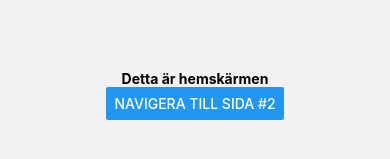
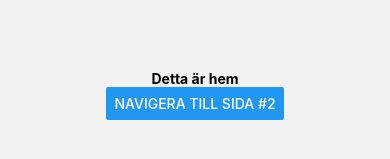
Before and after one commit to chubrubbaloo/EC-Utveckling-For-Android-Plattformar, a React Native app: screen /Home in a window 390 px wide. Shown: the part 359-518 px from the top of the page. Built offline with nearby package versions, Linux system fonts and the light colour scheme.

Commit message:
Test commit

```diff
--- a/screens/Home.js
+++ b/screens/Home.js
@@ -9,7 +9,7 @@ const Home = ({navigation}) => {
 
     return (
         <View style={styles.container}>
-            <Text style={styles.text}>Detta är hemskärmen</Text>
+            <Text style={styles.text}>Detta är hem</Text>
             <Button title='Navigera till sida #2' onPress={handlePress}></Button>
         </View>
     )
```
